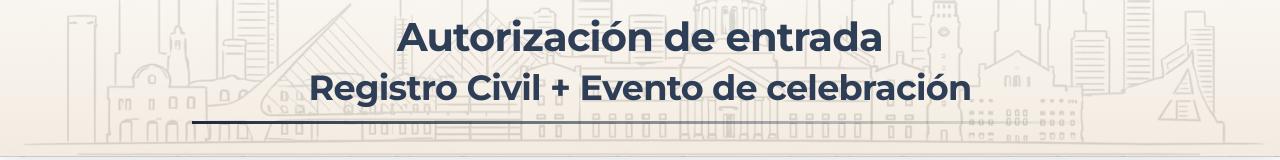
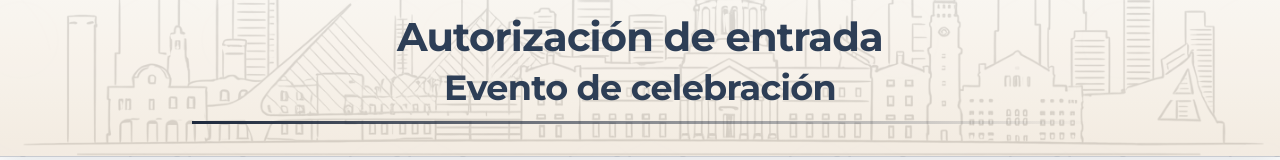
Before and after one commit to paupuentes919/wedding, a Vue app: page / in a window 1280 px wide. Shown: the part 155-315 px from the top of the page. Built offline with nearby package versions, Linux system fonts and the light colour scheme.

Commit message:
btn permiso de entrada abajo de todo

```diff
--- a/src/views/Home.vue
+++ b/src/views/Home.vue
@@ -589,12 +589,6 @@
             </div>
           </div>
 
-          <div class="mt-5 flex flex-wrap gap-3">
-            <button @click="issue" class="btn-primary">
-              🛂 {{ copy.issueBtn }}
-            </button>
-          </div>
-
           <div
             class="mt-5 bg-gradient-to-br from-stone-50 to-amber-50 border border-dashed border-stone-400 rounded-2xl p-5 relative"
           >
@@ -619,6 +613,12 @@
             >
               {{ copy.stamp }}
             </div>
+          </div>
+
+          <div class="mt-5 flex flex-wrap gap-3">
+            <button @click="issue" class="btn-primary">
+              🛂 {{ copy.issueBtn }}
+            </button>
           </div>
         </div>
       </div>
@@ -666,7 +666,7 @@ const COPY = {
     statusApproved: "Entrada autorizada",
     statusDenied: "Ingreso denegado",
     h1: "Autorización de entrada",
-    h2: "Registro Civil + Evento de celebración",
+    h2: "Evento de celebración",
     docTitle: "Formulario de ingreso",
     docDesc:
       "Complete su identidad para obtener el permiso de entrada con sello oficial",
@@ -733,7 +733,7 @@ const COPY = {
     statusApproved: "Entry authorized",
     statusDenied: "Entry denied",
     h1: "Entry clearance",
-    h2: "Civil Registry + Celebration Event",
+    h2: "Celebration Event",
     docTitle: "Entry Form",
     docDesc:
       "Provide your identity to receive the entry permit with an official stamp",
```
